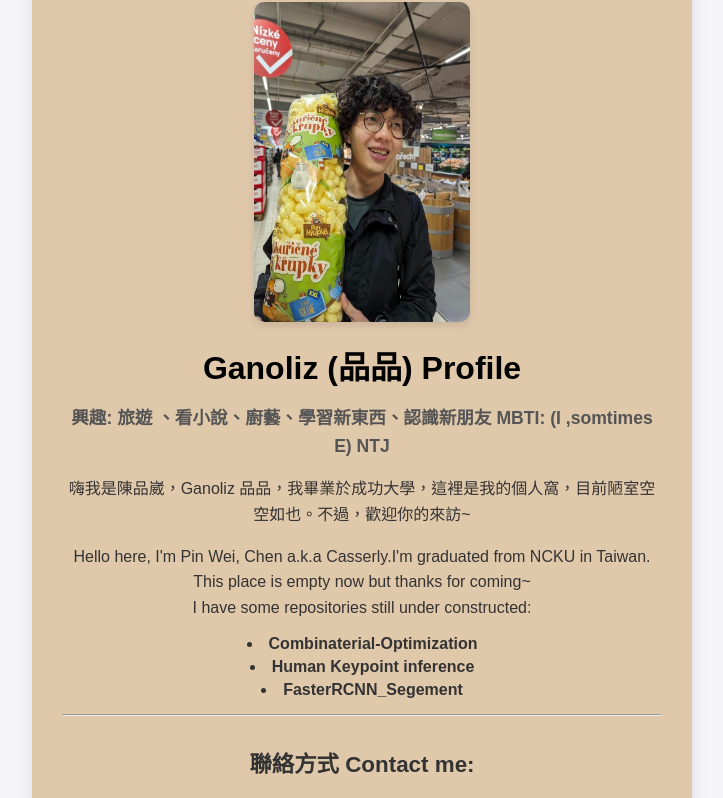
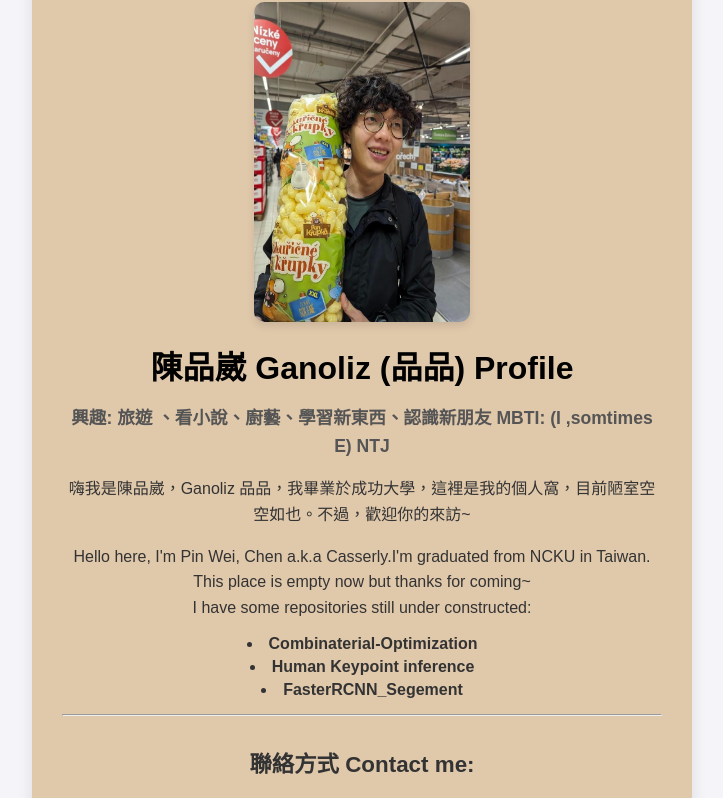
Before and after one commit to ganoliz/ganoliz.github.io, a plain HTML site: page index.html in a window 1280 px wide. Shown: the top 798 px of the page, without its empty margins (278-1001 px from the left). Drawn offline with Linux system fonts and the light colour scheme.

Commit message:
Add my name.

```diff
--- a/index.html
+++ b/index.html
@@ -132,7 +132,7 @@
 
 
 		<img src="./images/48700.jpg" alt='Ganoliz' width='216' height='320'/>
-				<h1>Ganoliz (品品) Profile</h1>
+				<h1>陳品崴 Ganoliz (品品) Profile</h1>
 		<p>
 			<strong>
 				興趣:  旅遊 、看小說、廚藝、學習新東西、認識新朋友  MBTI: (I ,somtimes E) NTJ
```
